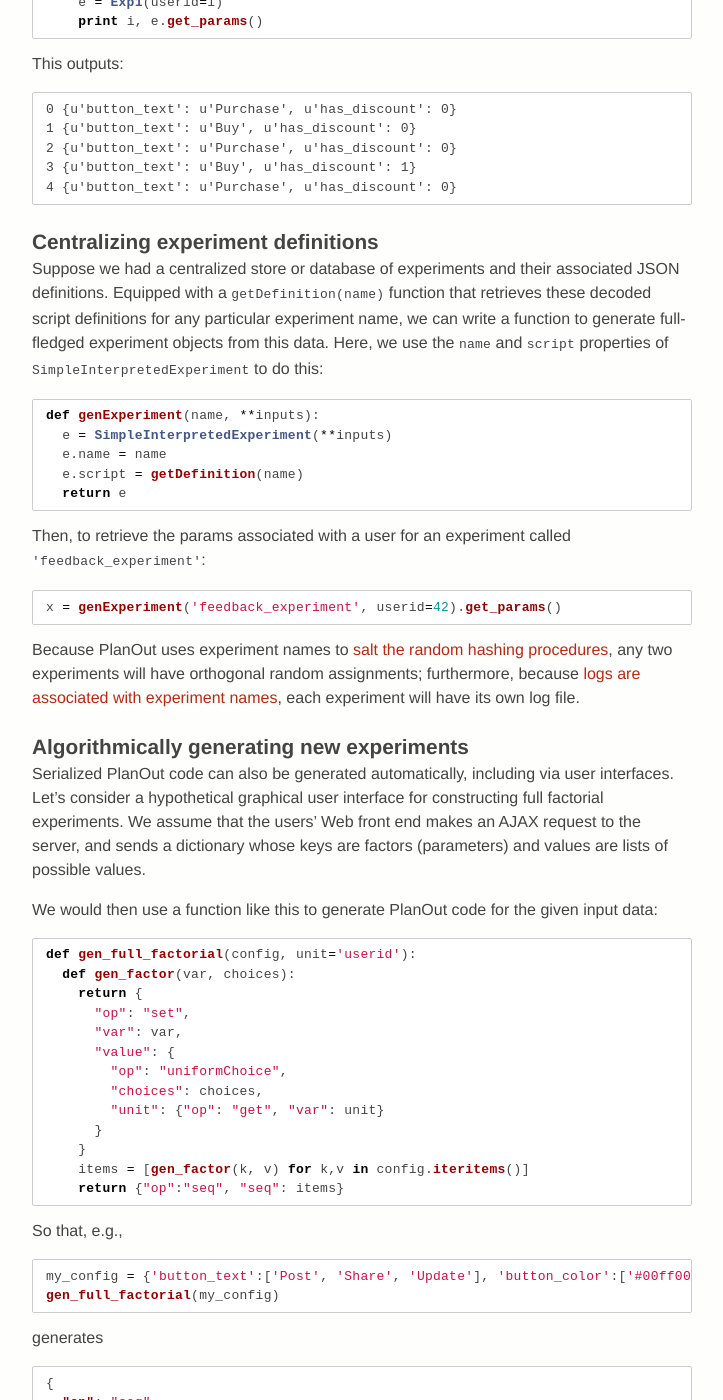
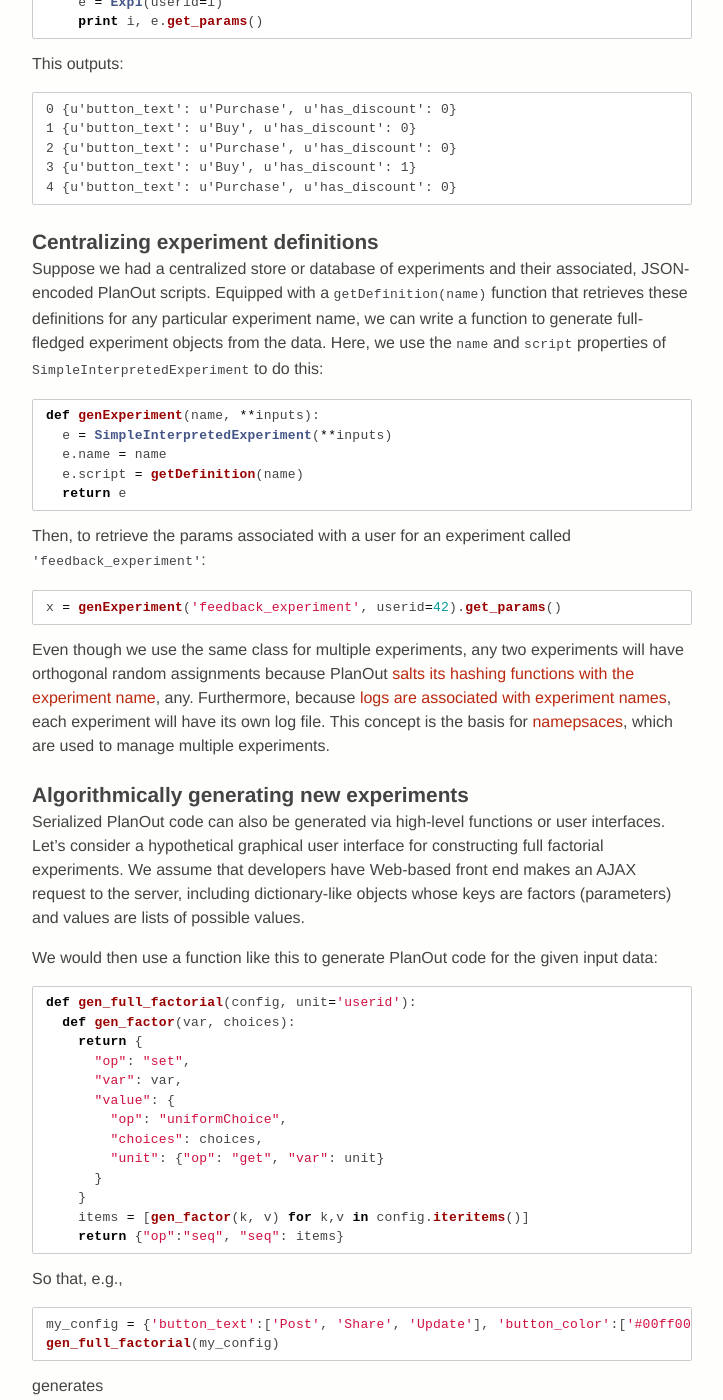
Before and after one commit to facebookarchive/planout, a Jekyll site: the page built from docs/08.2.getting-started-with-the-interpreter.md, in a window 1280 px wide and 1400 px high, scrolled down 825 px. Shown: the whole window, without its empty margins (428-1151 px from the left). Built offline with Jekyll 4.4.1, drawn with Linux system fonts in a browser that asks for light colours; Markdown is read by kramdown in place of the engine named in the settings; some of the changed text lies outside the part shown.

Commit message:
update SimpleInterpretedExperiment doc
update to SimpleInterpretedExperiment documentation.

````diff
--- a/docs/08.2.getting-started-with-the-interpreter.md
+++ b/docs/08.2.getting-started-with-the-interpreter.md
@@ -11,7 +11,7 @@ The PlanOut language has a syntax that is similar to JavaScript and includes a
 limited number of functions or "operators" for defining experiments, including
 the random assignment operators introduced in other parts of the guide.
 
-Consider the script, which is saved to `mydemo.planout`.
+Consider the script, which is saved to `mydemo.planout`,
 
 ```python
 button_text = uniformChoice(choices=['Purchase', 'Buy'], unit=userid);
@@ -28,7 +28,9 @@ node planout.js mydemo.planout > mydemo.json
 ```
 
 ## The `SimpleInterpretedExperiment` class
-The `SimpleInterpretedExperiment` object behaves like a `SimpleExperiment` object, except rather than defining an `execute()` method, one defines a `loadScript()` method that loads a script:
+The `SimpleInterpretedExperiment` object behaves like `SimpleExperiment`,
+except rather than defining an `execute()` method, one defines a `loadScript()`
+method that loads a serialized experiment definition:
 
 ```python
 from planout.experiment import SimpleInterpretedExperiment
@@ -58,10 +60,10 @@ This outputs:
 ```
 
 ## Centralizing experiment definitions
-Suppose we had a centralized store or database of experiments and their associated JSON
-definitions.  Equipped with a `getDefinition(name)` function that retrieves these
-decoded script definitions for any particular experiment name, we can write a function
-to generate full-fledged experiment objects from this data. Here, we use the
+Suppose we had a centralized store or database of experiments and their associated,
+JSON-encoded PlanOut scripts.  Equipped with a `getDefinition(name)` function that
+retrieves these definitions for any particular experiment name, we can write a function
+to generate full-fledged experiment objects from the data. Here, we use the
 `name` and `script` properties of `SimpleInterpretedExperiment` to do this:
 
 ```python
@@ -79,14 +81,19 @@ Then, to retrieve the params associated with a user for an experiment called
 x = genExperiment('feedback_experiment', userid=42).get_params()
 ```
 
-Because PlanOut uses experiment names to [salt the random hashing procedures](/docs/how-planout-works.html),
-any two experiments will have orthogonal random assignments; furthermore, because
-[logs are associated with experiment names](/docs/logging.html), each experiment will have its own
-log file.
+Even though we use the same class for multiple experiments, any two experiments
+will have orthogonal random assignments because PlanOut [salts its hashing functions
+with the experiment name](/docs/how-planout-works.html),
+any. Furthermore, because [logs are associated with experiment names](/docs/logging.html),
+each experiment will have its own log file.  This concept is the basis for
+[namepsaces](/docs/namespaces.html), which are used to manage multiple experiments.
 
 ## Algorithmically generating new experiments
-Serialized PlanOut code can also be generated automatically, including via user interfaces.
-Let's consider a hypothetical graphical user interface for constructing full factorial experiments. We assume that the users' Web front end makes an AJAX request to the server, and sends a dictionary whose keys are factors (parameters) and values are lists of possible values.
+Serialized PlanOut code can also be generated via high-level functions or user interfaces.
+Let's consider a hypothetical graphical user interface for constructing full factorial experiments.
+We assume that developers have Web-based front end makes an AJAX request to the server,
+including dictionary-like objects whose keys are factors (parameters) and values
+are lists of possible values.
 
 We would then use a function like this to generate PlanOut code for the given input data:
 
````
